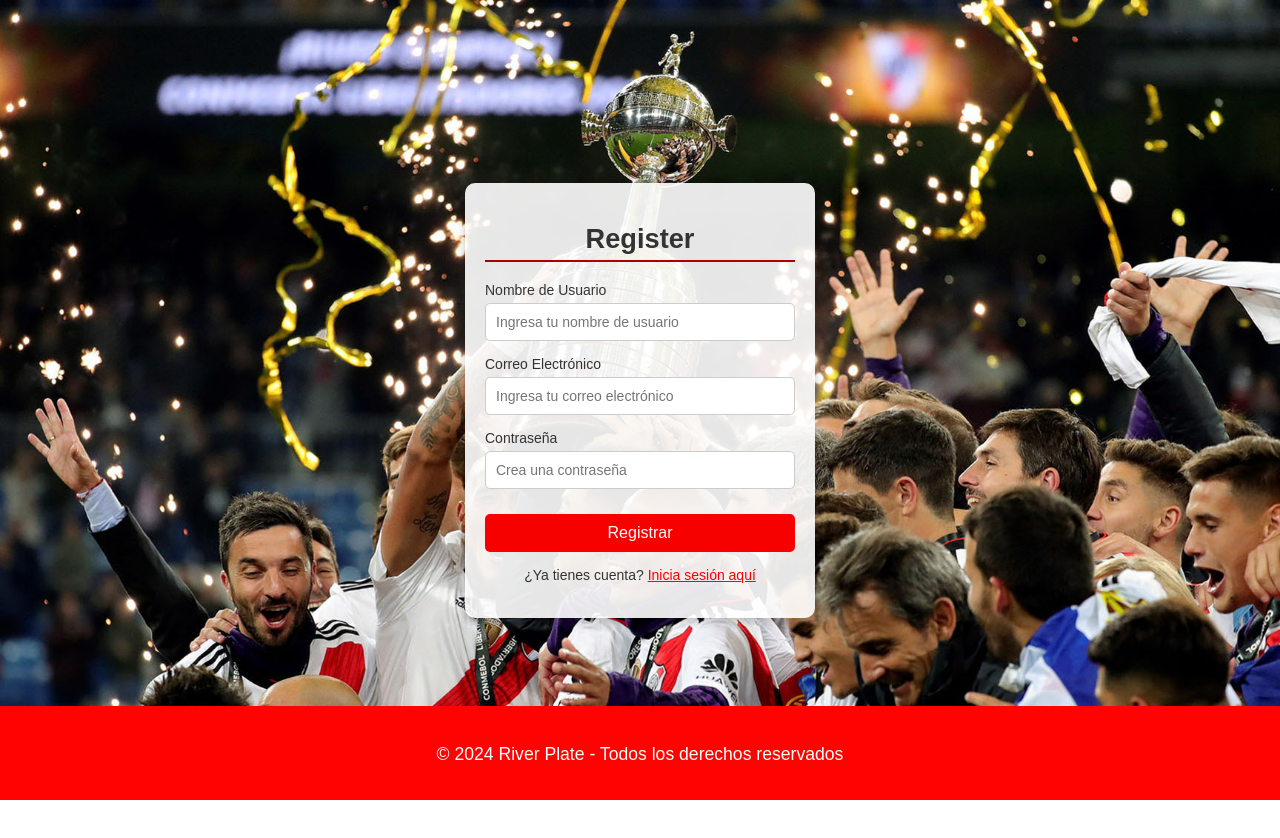
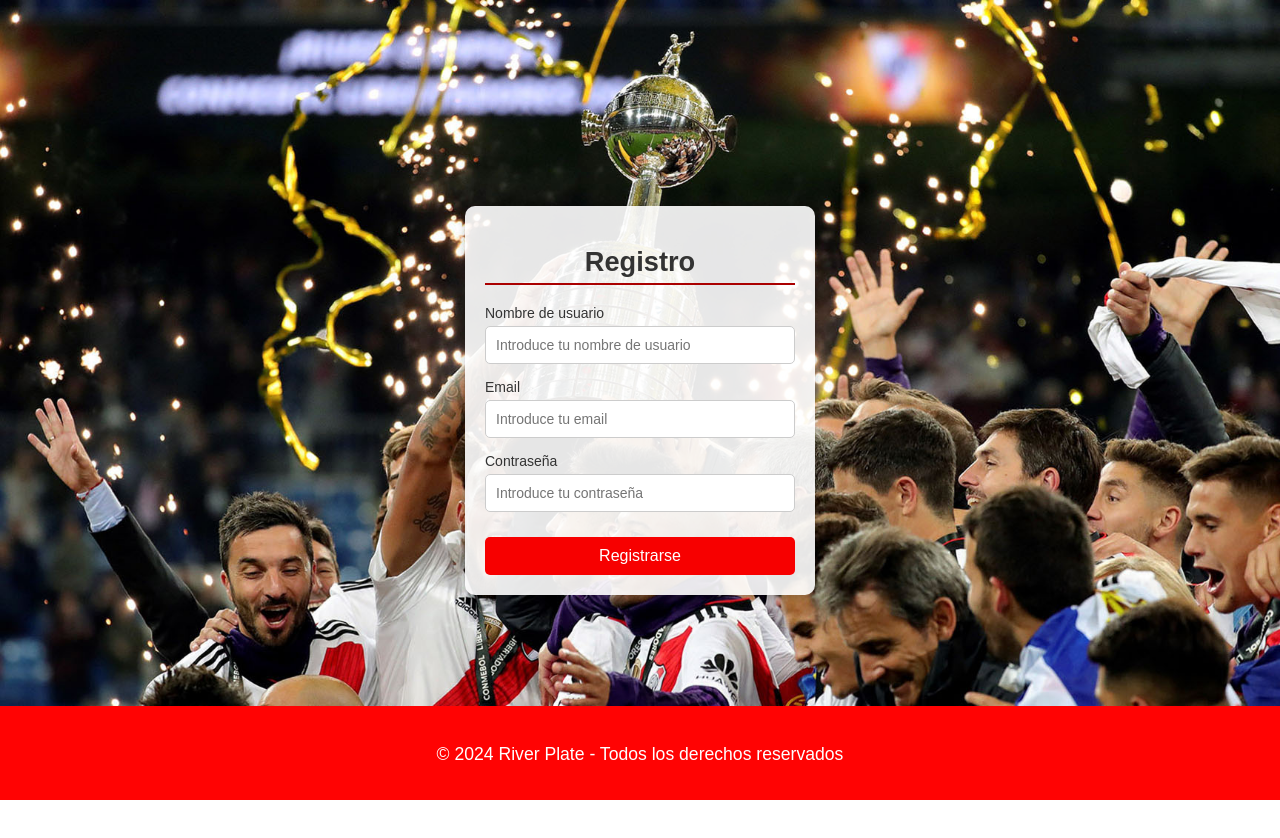
Before and after one commit to abelll05/river-plate-frontend, a React (Create React App) app: page /register in a window 1280 px wide. Shown: the top 838 px of the page. Built offline with nearby package versions, Linux system fonts and the light colour scheme.

Commit message:
Mensaje de commit

```diff
--- a/src/App.js
+++ b/src/App.js
@@ -33,35 +33,35 @@
   return (
     <Router>
       {isAuthenticated && <Navbar setIsAuthenticated={setIsAuthenticated} />}
-
       <div className="App-main">
         <Routes>
-          {/* Rutas públicas que no requieren autenticación */}
-          <Route path="/login" element={!isAuthenticated ? <Login setIsAuthenticated={setIsAuthenticated} /> : <Navigate to="/" />} />
-          <Route path="/register" element={!isAuthenticated ? <Register setIsAuthenticated={setIsAuthenticated} /> : <Navigate to="/" />} />
-          <Route path="/verify/:token" element={<Verify />} />
-          <Route path="/verify-success" element={<VerifySuccess />} />
-          <Route path="/forgot-password" element={<ForgotPassword />} />
-          <Route path="/reset-password/:token" element={<ResetPassword />} />
-
-          {/* Rutas protegidas que requieren autenticación */}
-          <Route path="/" element={isAuthenticated ? <Home /> : <Navigate to="/login" />} />
-          <Route path="/historia" element={isAuthenticated ? <Historia /> : <Navigate to="/login" />} />
-          <Route path="/plantel" element={isAuthenticated ? <Plantel /> : <Navigate to="/login" />} />
-          <Route path="/socios" element={isAuthenticated ? <Socios /> : <Navigate to="/login" />} />
-          <Route path="/accesos-estadio" element={isAuthenticated ? <AccesosEstadio /> : <Navigate to="/login" />} />
-          <Route path="/redes" element={isAuthenticated ? <Redes /> : <Navigate to="/login" />} />
-          <Route path="/noticia/:id" element={isAuthenticated ? <NoticiaDetalle /> : <Navigate to="/login" />} />
-
-          {/* Ruta para logout */}
-          <Route path="/logout" element={<Navigate to="/login" replace />} />
-
-          {/* Ruta por defecto */}
-          <Route path="*" element={<Navigate to={isAuthenticated ? "/" : "/login"} />} />
+          {/* Rutas públicas */}
+          {!isAuthenticated ? (
+            <>
+              <Route path="/login" element={<Login setIsAuthenticated={setIsAuthenticated} />} />
+              <Route path="/register" element={<Register setIsAuthenticated={setIsAuthenticated} />} />
+              <Route path="/verify/:token" element={<Verify />} />
+              <Route path="/verify-success" element={<VerifySuccess />} />
+              <Route path="/forgot-password" element={<ForgotPassword />} /> {/* Ruta para Olvidé mi contraseña */}
+              <Route path="/reset-password/:token" element={<ResetPassword />} /> {/* Ruta para Restablecer contraseña */}
+              <Route path="*" element={<Navigate to="/login" replace />} />
+            </>
+          ) : (
+            <>
+              {/* Rutas protegidas */}
+              <Route path="/" element={<Home />} />
+              <Route path="/historia" element={<Historia />} />
+              <Route path="/plantel" element={<Plantel />} />
+              <Route path="/socios" element={<Socios />} />
+              <Route path="/accesos-estadio" element={<AccesosEstadio />} />
+              <Route path="/redes" element={<Redes />} />
+              <Route path="/noticia/:id" element={<NoticiaDetalle />} />
+              <Route path="/logout" element={<Navigate to="/login" replace />} />
+              <Route path="*" element={<Navigate to="/" replace />} />
+            </>
+          )}
         </Routes>
       </div>
-
-      {/* Footer que se muestra en todas las páginas */}
       <Footer />
     </Router>
   );
--- a/src/components/Register.js
+++ b/src/components/Register.js
@@ -1,88 +1,72 @@
 import { useState } from 'react';
 import { useNavigate } from 'react-router-dom';
 import './Auth.css';
-import SuccessNotification from './SuccessNotification';
 
-const Register = () => {
-  const [formData, setFormData] = useState({
-    username: '',
-    email: '',
-    password: '',
-  });
-  const [showSuccess, setShowSuccess] = useState(false);
+const Register = ({ setIsAuthenticated }) => {
+  const [username, setUsername] = useState('');
+  const [email, setEmail] = useState('');
+  const [password, setPassword] = useState('');
+  const [loading, setLoading] = useState(false);
   const [error, setError] = useState('');
-  const [loading, setLoading] = useState(false);
   const navigate = useNavigate();
 
-  // Función para manejar los cambios en los campos del formulario
-  const handleInputChange = (e) => {
-    setFormData({ ...formData, [e.target.name]: e.target.value });
-  };
-
-  // Función para manejar el envío del formulario
   const handleSubmit = async (e) => {
     e.preventDefault();
     setLoading(true);
+    setError('');
+
     try {
       const response = await fetch(
-        'https://river-plate-backend.onrender.com/api/register', // URL del backend
+        'https://river-plate-backend.onrender.com/api/register', // Asegúrate de que esta URL sea correcta
         {
           method: 'POST',
           headers: {
             'Content-Type': 'application/json',
           },
-          body: JSON.stringify(formData), // Enviar los datos del formulario al backend
+          body: JSON.stringify({ username, email, password }),
         }
       );
+
       const data = await response.json();
-      setLoading(false);
+
       if (response.ok) {
-        setShowSuccess(true); // Mostrar notificación de éxito
-        setTimeout(() => {
-          navigate('/login'); // Redirigir a la página de login
-        }, 3000);
+        // Registro exitoso
+        setIsAuthenticated(true);
+        navigate('/'); // Redirigir al inicio
       } else {
-        setError(data.error || 'Error al registrarse');
+        // Error en el registro
+        setError(data.error || 'Error al registrar el usuario');
       }
     } catch (error) {
-      console.error('Error al registrarse:', error);
+      console.error('Error en el registro:', error);
+      setError('No se pudo conectar con el servidor. Intenta nuevamente.');
+    } finally {
       setLoading(false);
-      setError('No se pudo conectar con el servidor. Intenta nuevamente.');
     }
   };
 
   return (
     <div className="auth-container">
       <div className="auth-box">
-        <h2>Register</h2>
-        {showSuccess && (
-          <SuccessNotification
-            message="¡Registro exitoso! Te hemos enviado un correo de confirmación."
-            onClose={() => setShowSuccess(false)}
-          />
-        )}
-        {error && <div className="error-message">{error}</div>}
-
+        <h2>Registro</h2>
         <form onSubmit={handleSubmit} className="auth-form">
           <div className="form-group">
-            <label>Nombre de Usuario</label>
+            <label>Nombre de usuario</label>
             <input
               type="text"
-              name="username"
-              value={formData.username}
-              onChange={handleInputChange}
-              placeholder="Ingresa tu nombre de usuario"
+              value={username}
+              onChange={(e) => setUsername(e.target.value)}
+              placeholder="Introduce tu nombre de usuario"
               required
             />
           </div>
           <div className="form-group">
-            <label>Correo Electrónico</label>
+            <label>Email</label>
             <input
               type="email"
-              name="email"
-              value={formData.email}
-              onChange={handleInputChange}
-              placeholder="Ingresa tu correo electrónico"
+              value={email}
+              onChange={(e) => setEmail(e.target.value)}
+              placeholder="Introduce tu email"
               required
             />
           </div>
@@ -90,26 +74,17 @@
             <label>Contraseña</label>
             <input
               type="password"
-              name="password"
-              value={formData.password}
-              onChange={handleInputChange}
-              placeholder="Crea una contraseña"
+              value={password}
+              onChange={(e) => setPassword(e.target.value)}
+              placeholder="Introduce tu contraseña"
               required
             />
           </div>
           <button type="submit" className="auth-button" disabled={loading}>
-            {loading ? 'Registrando...' : 'Registrar'}
+            {loading ? 'Registrando...' : 'Registrarse'}
           </button>
+          {error && <p className="auth-error">{error}</p>}
         </form>
-
-        {loading && <div className="loading-message">Registrando...</div>}
-
-        <p className="auth-footer">
-          ¿Ya tienes cuenta?{' '}
-          <span className="auth-link" onClick={() => navigate('/login')}>
-            Inicia sesión aquí
-          </span>
-        </p>
       </div>
     </div>
   );
```
